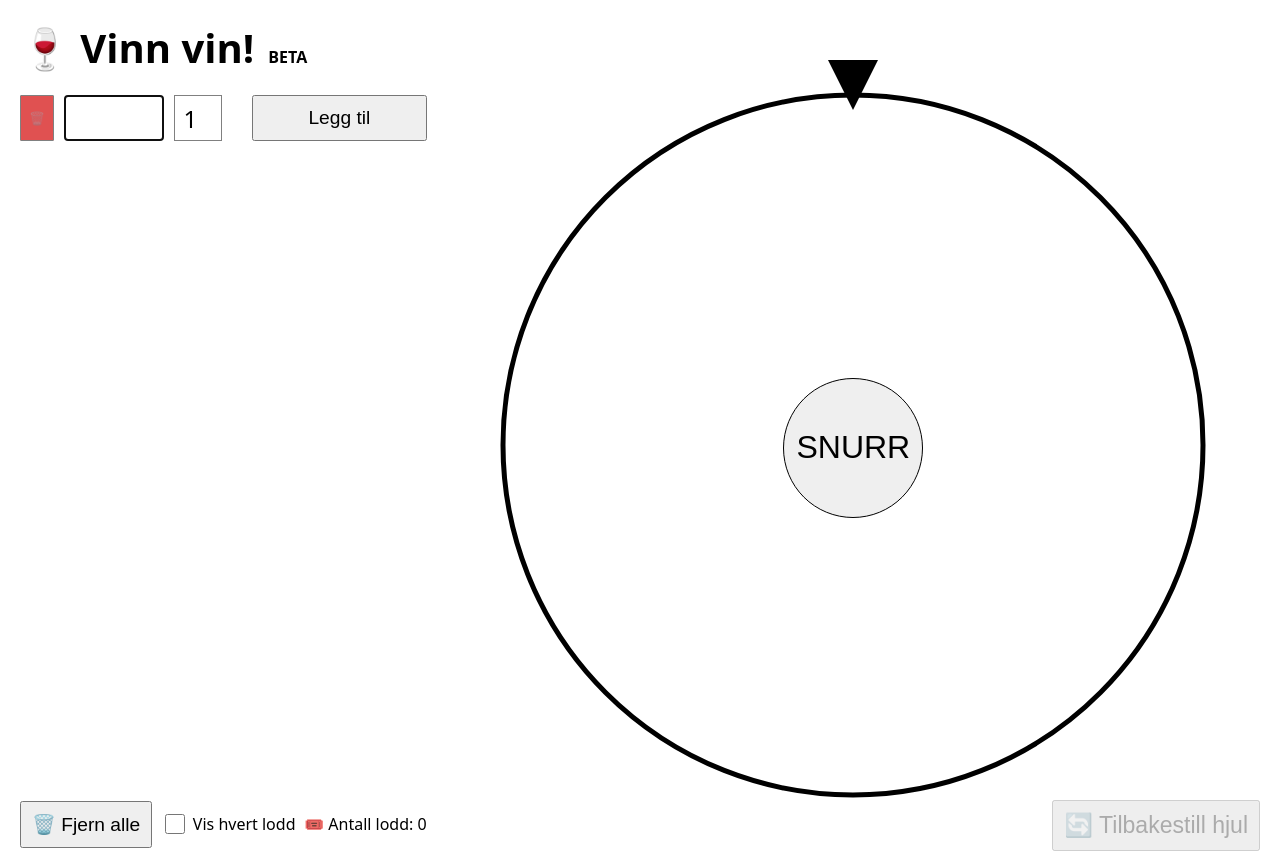
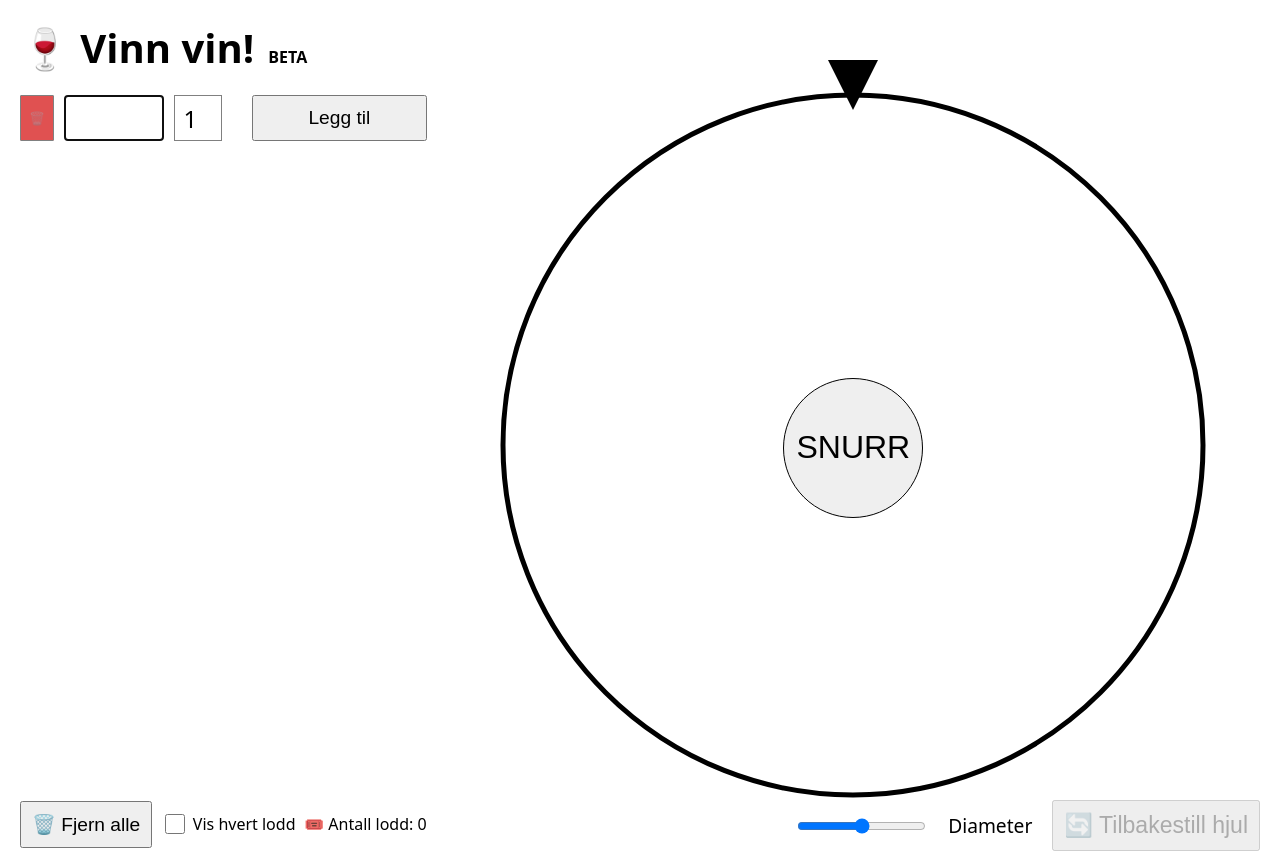
Before and after one commit to OleSkaar/vinn-vin, a SvelteKit app: page / in a window 1280 px wide. Built offline with nearby package versions, Linux system fonts and the light colour scheme.

Commit message:
Diameter size adjustment

```diff
--- a/src/components/WheelOfFortune.svelte
+++ b/src/components/WheelOfFortune.svelte
@@ -99,7 +99,8 @@
 		<!-- {#if winner.length > 0}
 			<p>{winner}</p>
 		{/if} -->
-
+		<input id="wheelsize" type="range" bind:value={diameter} min=400 max=1000>
+		<label for="wheelsize">Diameter</label>
 		<button disabled={rotation === startRotation} on:click={resetWheel}>🔄 Tilbakestill hjul</button>
 	</div>
 </div>
```
